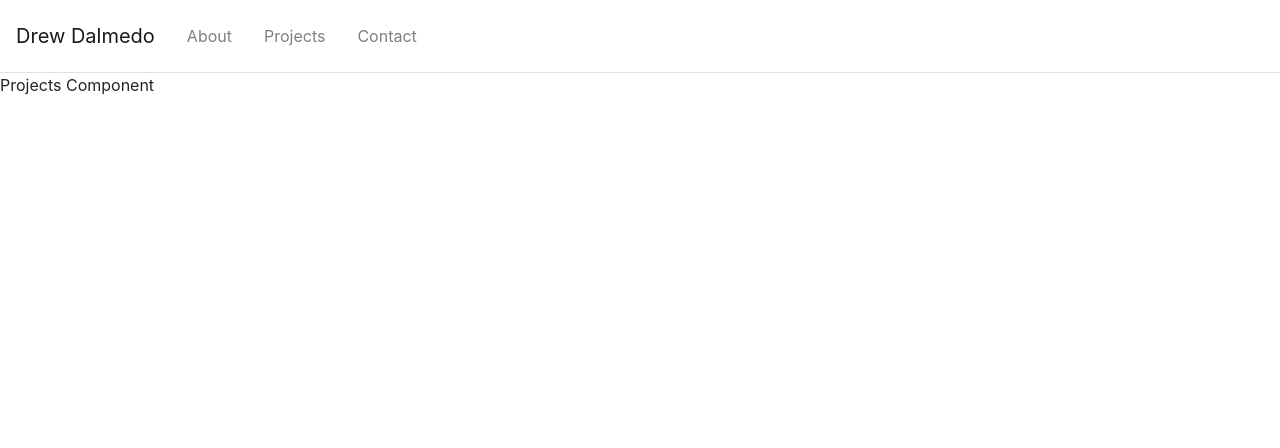
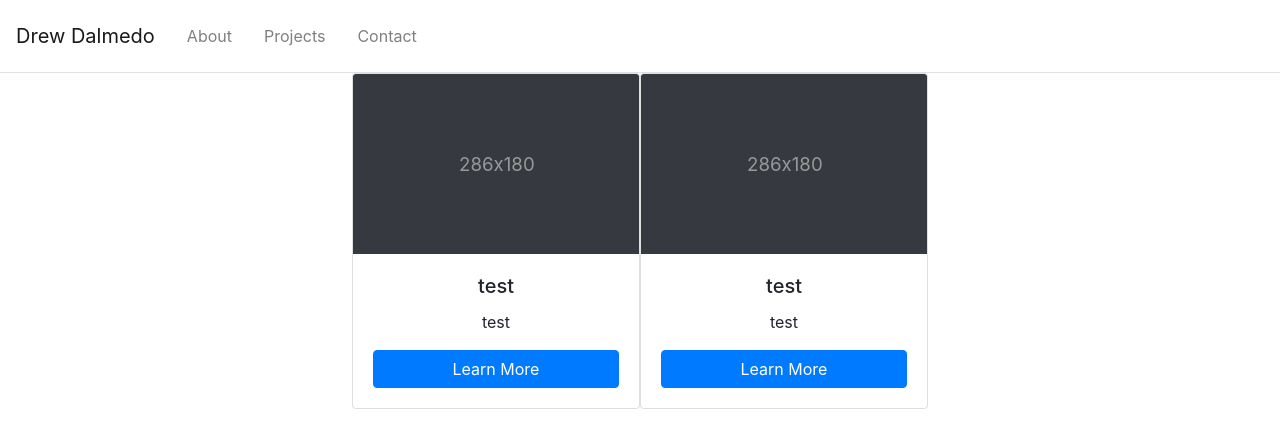
Before and after one commit to DrewDalmedo/portfolio, a React (Create React App) app: page /projects in a window 1280 px wide. Shown: the top 448 px of the page. Built offline with nearby package versions, Linux system fonts and the light colour scheme.

Commit message:
Implement projects container component

```diff
--- a/src/components/Projects/Projects.js
+++ b/src/components/Projects/Projects.js
@@ -1,10 +1,14 @@
 import React from 'react'
+
+import Row from 'react-bootstrap/Row'
+import ProjectCard from '../Projects/ProjectCard'
 
 const Projects = () => {
   return (
-    <div>
-      Projects Component
-    </div>
+    <Row className="justify-content-center">
+      <ProjectCard title="test" quickdesc="test"/>
+      <ProjectCard title="test" quickdesc="test"/>
+    </Row>
   )
 }
 
```
